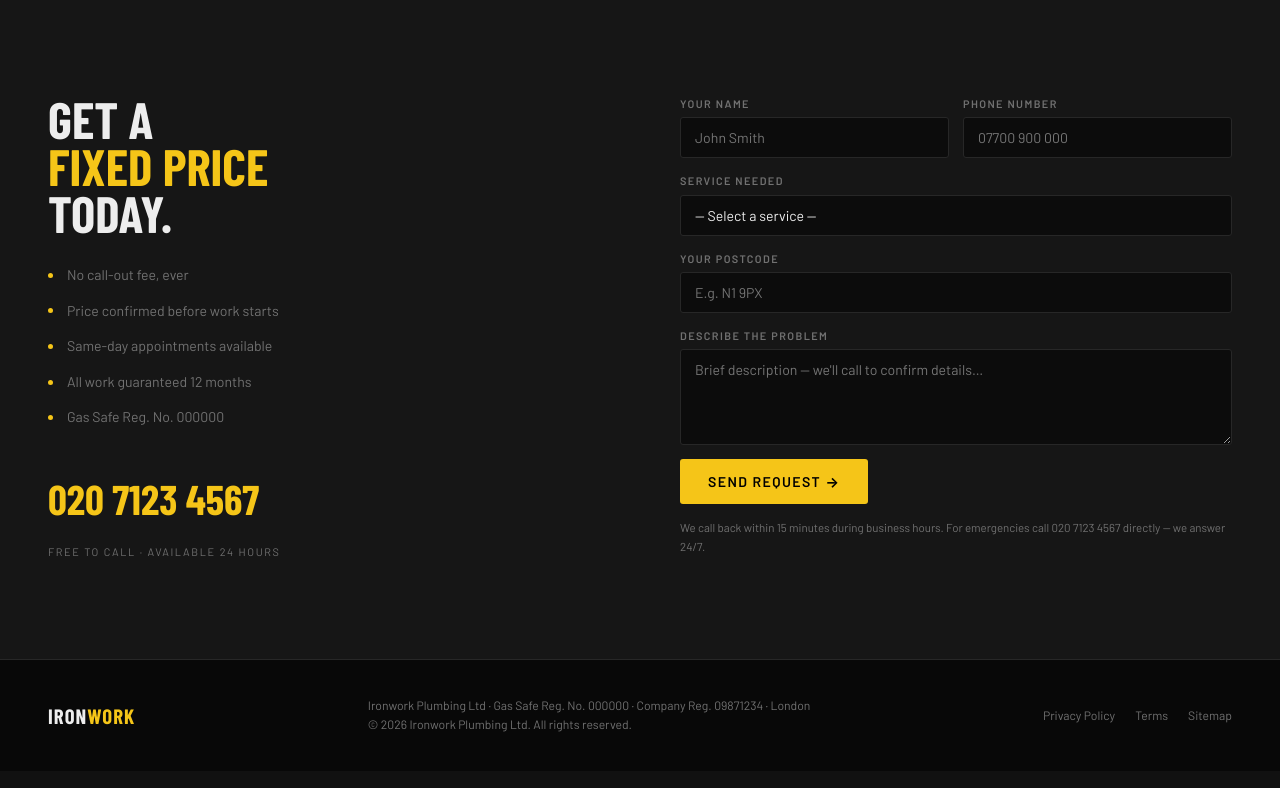
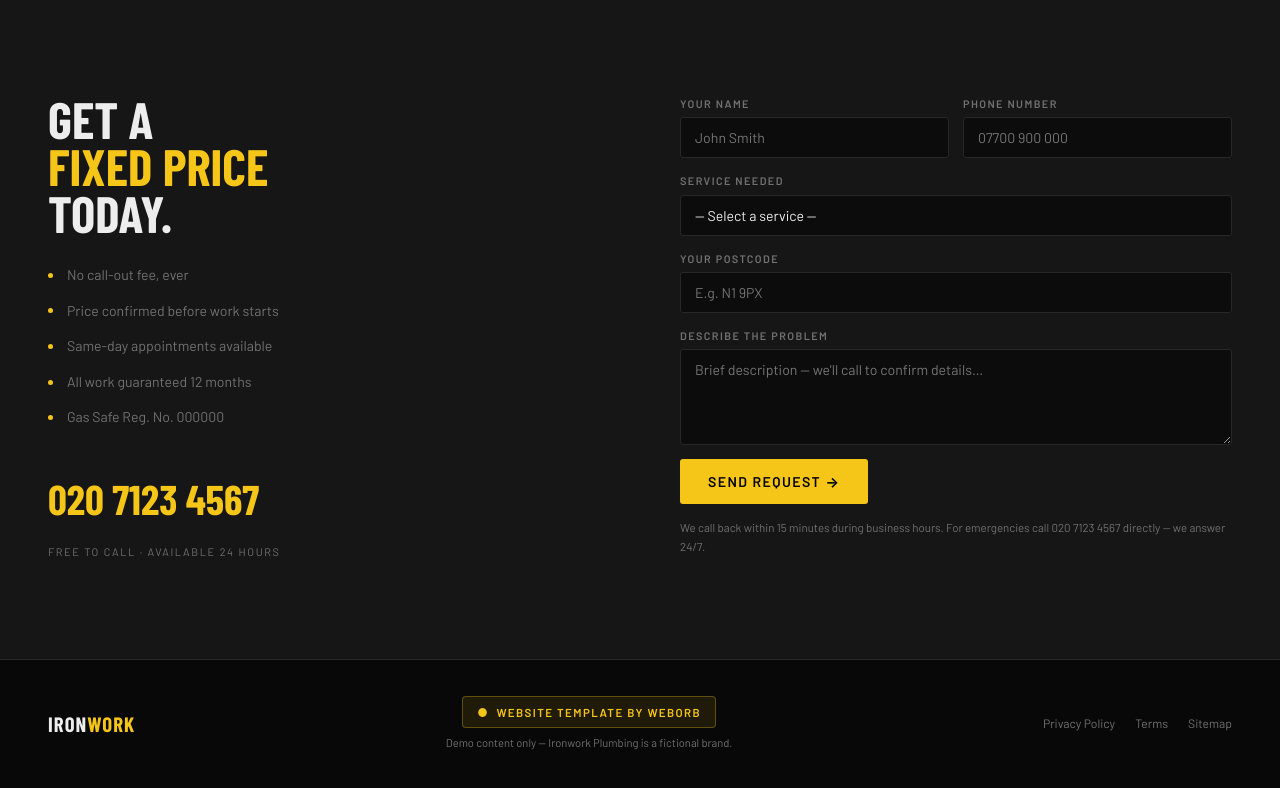
Before and after one commit to DanSadovschi/personalagency, a web app: file src/templates/plumber2/index.html in a window 1280 px wide. Shown: the part 3707-4495 px from the top of the page. Before the commit the page ends 4439 px from the top, so only its background shows below. Run offline with its HTML, style and script files only (its server is not run), Linux system fonts and the light colour scheme; some web fonts are replaced.

Commit message:
Fix plumber2 template: SEO, footer WebOrb credit, layout bugs
SEO:
- Title now reads "Plumber Website Template — Urban Industrial Dark | WebOrb"
- Meta description rewritten to describe the template, not a real business
- OG tags updated to match

Footer:
- Added "Website Template by WebOrb" badge (yellow-dimmed, links to weborb.co.uk)
- Added "Demo content only — Ironwork Plumbing is a fictional brand" note
- Footer CSS: new .footer-weborb / .footer-weborb-badge / .footer-weborb-note classes

Layout fixes:
- ring-caption margin-top: -28px → 10px (was overlapping content below the hero)
- svc-row padding: 20px 0 → 20px 16px (numbers now have left breathing room,
  hover fill no longer sits flush against the container edge)

https://claude.ai/code/session_015H5aZ7n8MiZvJcC2JgUbF1

```diff
--- a/src/templates/plumber2/index.html
+++ b/src/templates/plumber2/index.html
@@ -5,14 +5,14 @@
   <meta name="viewport" content="width=device-width, initial-scale=1.0">
 
   <!-- SEO -->
-  <title>Emergency Plumber London | IRONWORK Plumbing | 45-Min Response</title>
-  <meta name="description" content="London's fastest-response plumbing service. Gas Safe registered, 1,200+ jobs completed, 45-minute average call-out. Emergency repairs, boiler service and full installations across all 32 London boroughs. Free fixed quote. Call 24/7.">
+  <title>Plumber Website Template — Urban Industrial Dark | WebOrb</title>
+  <meta name="description" content="Premium plumber website template with an urban industrial design. Features a live job ticker, animated 45-minute response timer, interactive London borough coverage map and full SEO setup. Buy from WebOrb and customise in minutes.">
   <link rel="canonical" href="https://weborb.co.uk/templates/plumber2/">
   <meta name="robots" content="index,follow">
 
   <!-- OG -->
-  <meta property="og:title" content="Emergency Plumber London | Ironwork Plumbing">
-  <meta property="og:description" content="Gas Safe registered London plumbers. 45-min avg response, 1,200+ jobs, 4.9★ rated. Call 24/7.">
+  <meta property="og:title" content="Plumber Website Template — Urban Industrial Dark | WebOrb">
+  <meta property="og:description" content="Premium plumber website template with live job ticker, animated response timer and interactive coverage map. Buy from WebOrb and launch in minutes.">
   <meta property="og:type" content="website">
   <meta property="og:url" content="https://weborb.co.uk/templates/plumber2/">
   <meta property="og:site_name" content="WebOrb">
@@ -281,7 +281,7 @@
     .ring-caption {
       font-size: .68rem; font-weight: 700;
       text-transform: uppercase; letter-spacing: .14em;
-      color: var(--muted); text-align: center; margin-top: -28px;
+      color: var(--muted); text-align: center; margin-top: 10px;
     }
 
     /* Hero stats bar */
@@ -344,7 +344,7 @@
       display: grid;
       grid-template-columns: 64px 1fr auto 32px;
       align-items: center; gap: 20px;
-      padding: 20px 0;
+      padding: 20px 16px;
       cursor: default;
       position: relative; overflow: hidden;
     }
@@ -653,6 +653,25 @@
     }
     .footer-logo em { color: var(--yellow); font-style: normal; }
     .footer-meta { font-size: .76rem; color: var(--muted); line-height: 1.6; }
+    .footer-weborb {
+      display: flex; flex-direction: column; align-items: center; gap: 6px;
+      text-align: center;
+    }
+    .footer-weborb-badge {
+      display: inline-flex; align-items: center; gap: 8px;
+      background: var(--yellow-dim);
+      border: 1px solid rgba(245,197,24,.3);
+      border-radius: 4px;
+      padding: 6px 14px;
+      font-size: .72rem; font-weight: 700;
+      text-transform: uppercase; letter-spacing: .12em;
+      color: var(--yellow); text-decoration: none;
+      transition: background .2s, border-color .2s;
+    }
+    .footer-weborb-badge:hover { background: var(--yellow-glow); border-color: var(--yellow); }
+    .footer-weborb-note {
+      font-size: .7rem; color: var(--muted);
+    }
     .footer-links { display: flex; gap: 20px; }
     .footer-links a {
       font-size: .76rem; color: var(--muted);
@@ -1091,9 +1110,11 @@
   <div class="container">
     <div class="footer-inner">
       <a class="footer-logo" href="#">IRON<em>WORK</em></a>
-      <div class="footer-meta">
-        Ironwork Plumbing Ltd &middot; Gas Safe Reg. No. 000000 &middot; Company Reg. 09871234 &middot; London<br>
-        &copy; 2026 Ironwork Plumbing Ltd. All rights reserved.
+      <div class="footer-weborb">
+        <a href="https://weborb.co.uk" class="footer-weborb-badge">
+          &#9679;&nbsp; Website Template by WebOrb
+        </a>
+        <span class="footer-weborb-note">Demo content only &mdash; Ironwork Plumbing is a fictional brand.</span>
       </div>
       <div class="footer-links">
         <a href="#">Privacy Policy</a>
```
